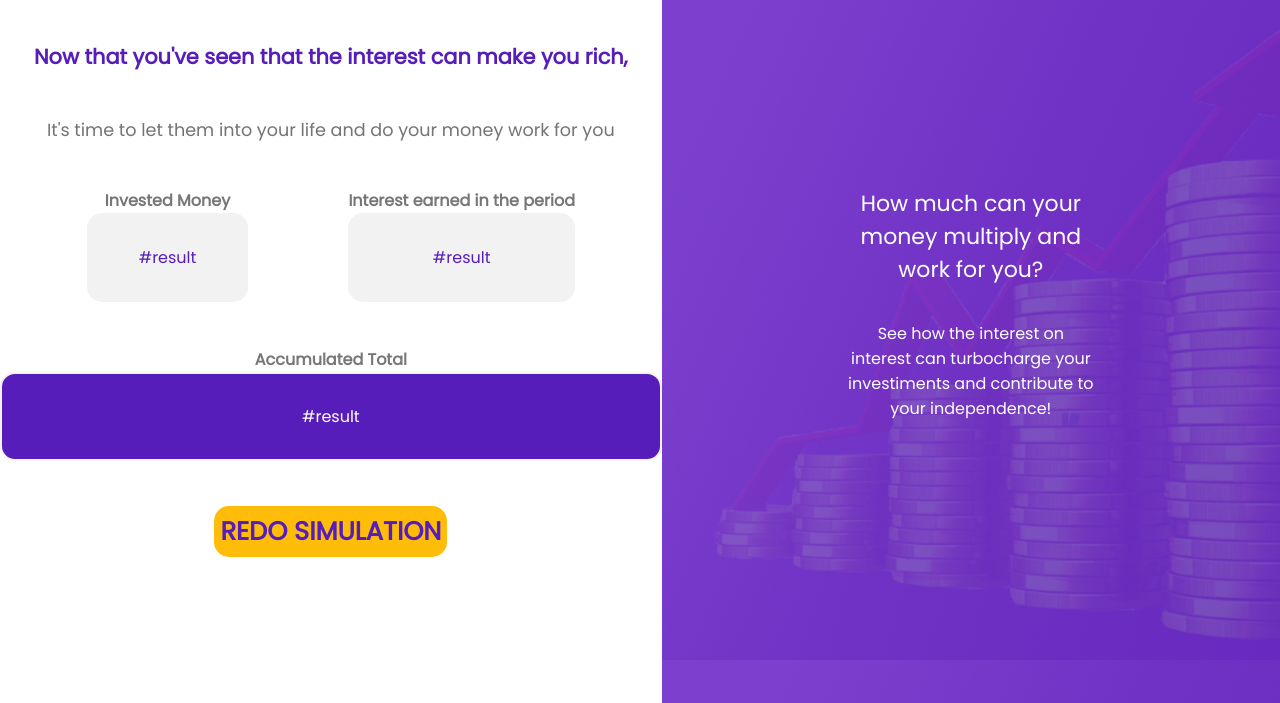
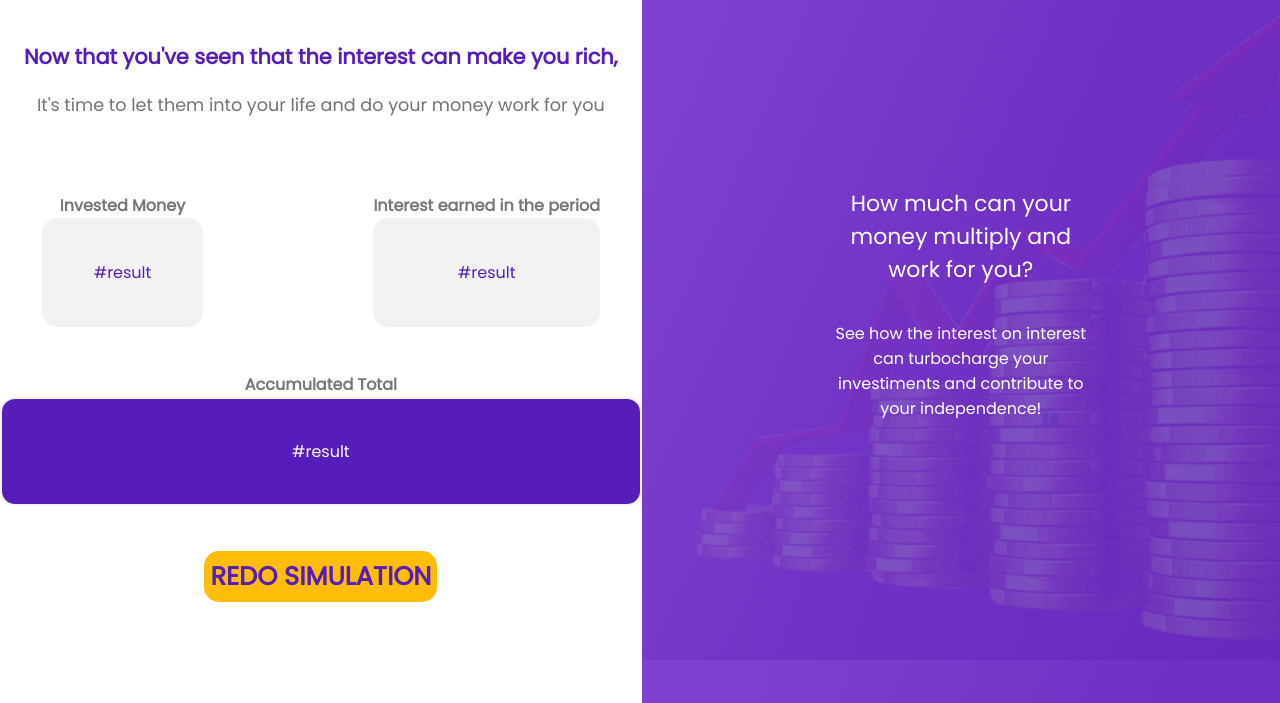
Before and after one commit to RogerXO/Investimentcalculator, a plain HTML site: page me poupe Copy/index.html in a window 1280 px wide. Shown: the part 97-800 px from the top of the page. Drawn offline with Linux system fonts and the light colour scheme.

Commit message:
Result div test start

```diff
--- a/me poupe Copy/index.html
+++ b/me poupe Copy/index.html
@@ -55,7 +55,7 @@
                             #result
                         </div>
                     </div>
-                    <div class = "investiment-result result">
+                    <div class = "investiment-result">
                         <p><strong>Interest earned in the period</strong></p>
                         <div class="investment-result-value interest-earned">
                             #result
--- a/me poupe Copy/style.css
+++ b/me poupe Copy/style.css
@@ -160,10 +160,6 @@ div{
     margin-bottom: 40px;
 }
 
-.group1 .group2{
-    margin: 100px;
-}
-
 #second-left-display{
     display: flex;
     flex-direction: column;
@@ -183,6 +179,8 @@ div{
 .top-second-message{
     color: rgb(117, 115, 115);
     font-size: 1.1em;
+    margin-top: -25px;
+    margin-bottom: 30px;
 }
 
 .top-message > strong{
@@ -194,21 +192,25 @@ p{
     color: #777777;
 }
 
+.investiment-result-div{
+    display: flex;
+    flex-direction: row;
+    gap: 170px;
+    align-content: stretch;
+    align-items: stretch;
+    justify-content: space-around;
+    text-align: center;
+}
+
+.investiment-result{
+}
+
 .investment-result-value{
     border: 2px solid #f2f2f2;
     color: #561dba;
     background-color: #F2F2F2;
     border-radius: 15px;
-    padding: 30px 50px;
-}
-
-.investiment-result-div{
-    display: flex;
-    flex-direction: row;
-    gap: 100px;
-    align-content: stretch;
-    align-items: stretch;
-    justify-content: space-around;
+    padding: 40px 50px;
 }
 
 .accumulated-total-value{
@@ -216,15 +218,11 @@ p{
     color: white;
     background-color: #561DBA;
     border-radius: 15px;
-    padding: 30px 300px;
+    padding: 40px 290px;
     text-align: center;
 }
 
 .full-result-value-div{
-    text-align: center;
-}
-
-.investiment-result-div{
     text-align: center;
 }
 
```
